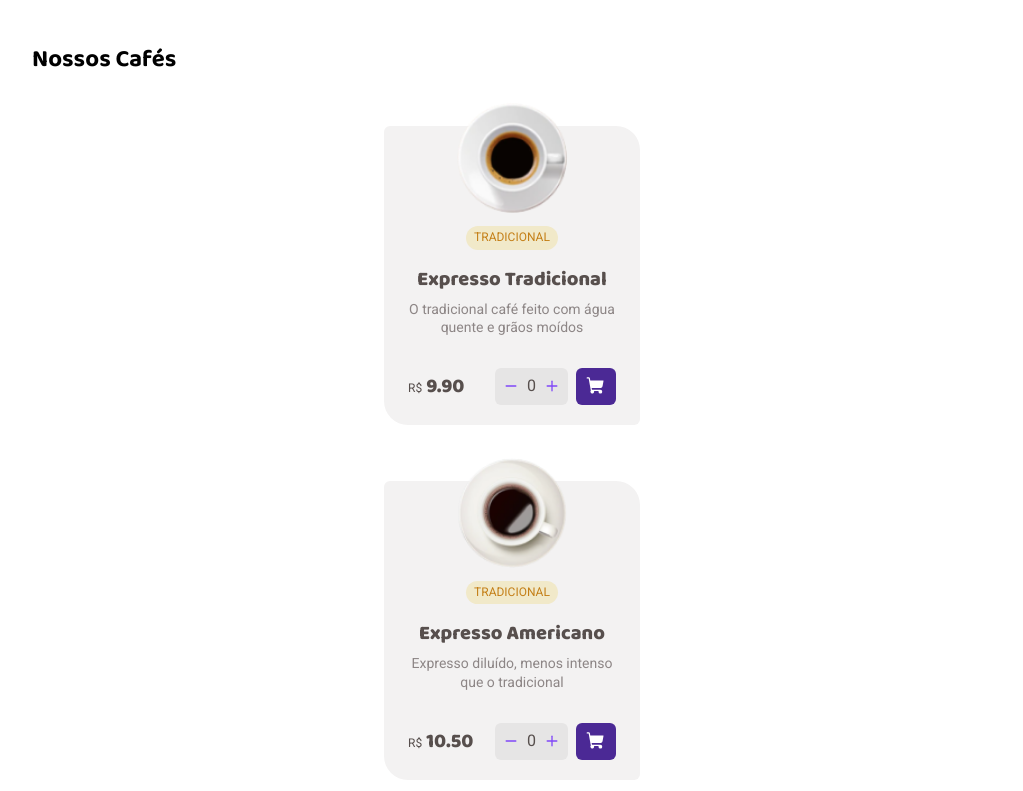
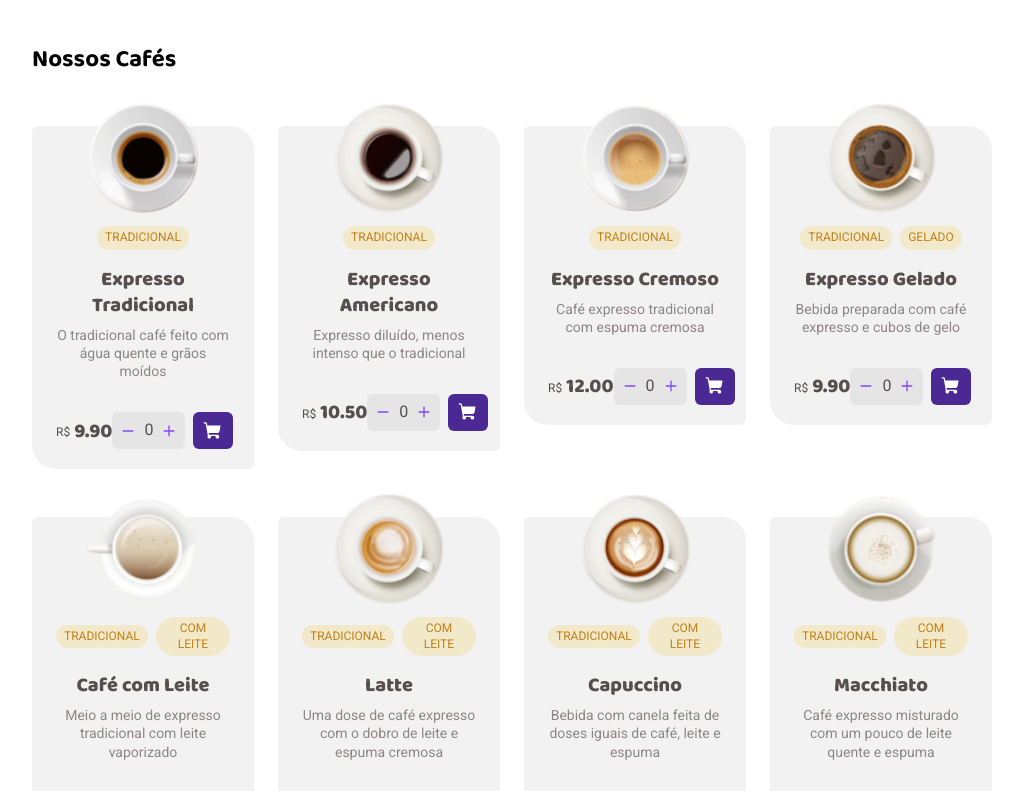
Before and after one commit to guivictorr/coffeetime, a React (Vite) app: page / in a window 1280 px wide. Shown: the part 600-1391 px from the top of the page, without its empty margins (128-1151 px from the left). Built offline with nearby package versions, Linux system fonts and the light colour scheme.

Commit message:
fix: fixing categories responsivity and cards responsivity

```diff
--- a/src/components/coffee-card.tsx
+++ b/src/components/coffee-card.tsx
@@ -21,11 +21,13 @@ export function CoffeeCard({
     <div className='pb-5 px-6 text-base-text max-w-[256px] w-full bg-base-card flex flex-col items-center text-center rounded-se-3xl rounded-es-3xl rounded-ss-md rounded-ee-md'>
       <img src={`src/assets/img/${image}`} className='w-28 h-28 -mt-6' />
 
-      {categories.map(category => (
-        <div className='bg-yellow-light text-yellow-dark uppercase px-2 py-1 rounded-full text-xs mt-3'>
-          <span>{category}</span>
-        </div>
-      ))}
+      <ul className='flex flex-col sm:flex-row items-center gap-x-2'>
+        {categories.map(category => (
+          <li className='bg-yellow-light text-yellow-dark uppercase px-2 py-1 rounded-full text-xs mt-3'>
+            <span>{category}</span>
+          </li>
+        ))}
+      </ul>
       <p className='font-baloo font-extrabold mt-4 text-lg'>{name}</p>
       <p className='text-base-label text-sm mt-2 mb-8'>{description}</p>
 
--- a/src/pages/home.tsx
+++ b/src/pages/home.tsx
@@ -58,9 +58,9 @@ export default function Home() {
       </section>
       <section>
         <h3 className='text-[24px]'>Nossos Cafés</h3>
-        <ul className='grid grid-cols-1 my-12 gap-y-14'>
+        <ul className='grid grid-cols-1 sm:grid-cols-2 md:grid-cols-3 lg:grid-cols-4 my-12 gap-y-14 sm:gap-y-12 gap-x-6'>
           {coffeeData.data.map(coffee => (
-            <li className='mx-auto' key={coffee.name}>
+            <li className='mx-auto md:mx-0' key={coffee.name}>
               <CoffeeCard {...coffee} />
             </li>
           ))}
```
